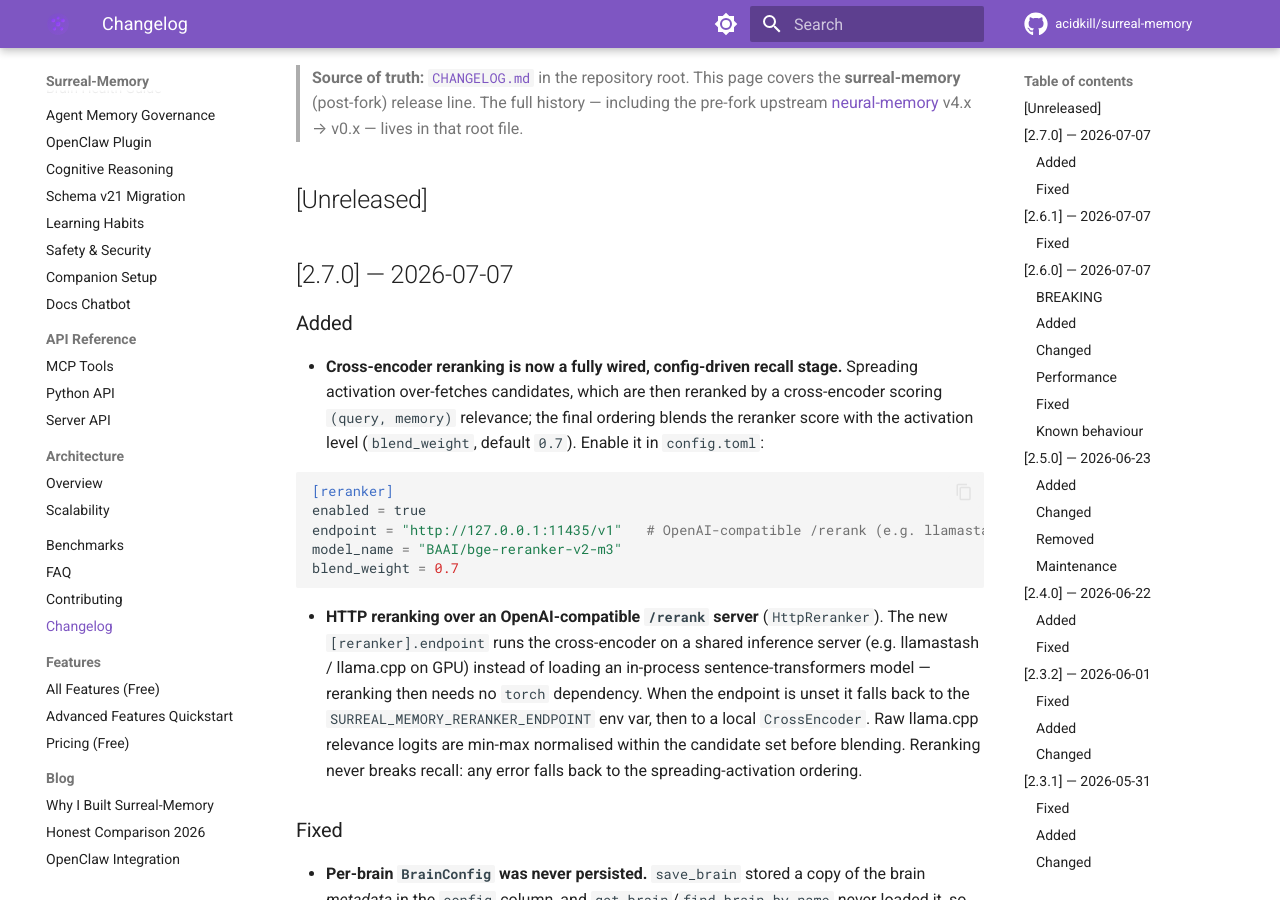
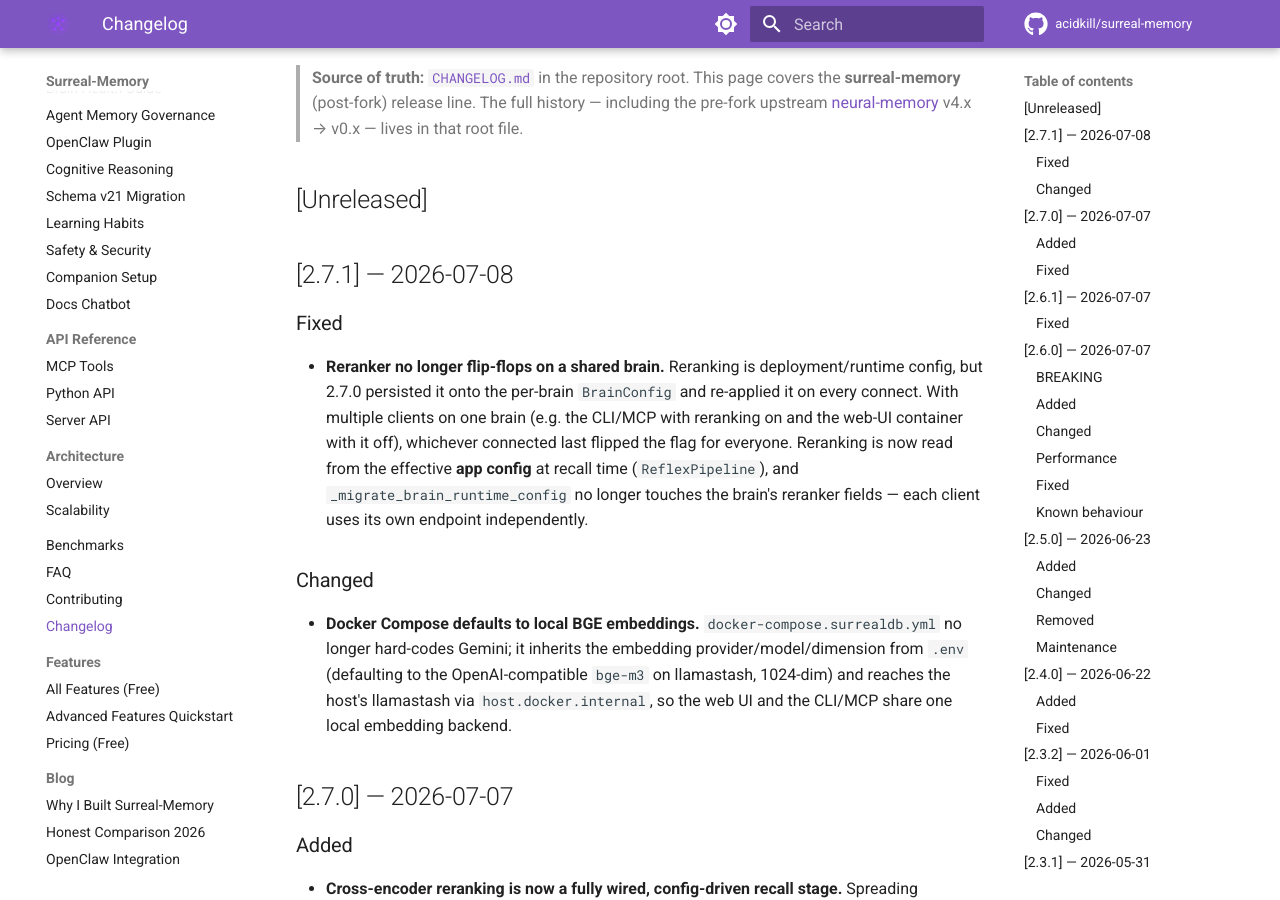
Before and after one commit to RobertSigmundsson/surreal-memory, an MkDocs documentation site: the page built from docs/changelog.md, in a window 1280 px wide and 900 px high, scrolled down 198 px. Built offline with MkDocs 1.6.1 and Material for MkDocs 9.7.7, drawn with Linux system fonts in a browser that asks for light colours; comment, search, counter and statistics services are not loaded; the version menu is left out.

Commit message:
chore(release): 2.7.1

```diff
--- a/docs/changelog.md
+++ b/docs/changelog.md
@@ -11,6 +11,27 @@
 > v4.x → v0.x — lives in that root file.
 
 ## [Unreleased]
+
+## [2.7.1] — 2026-07-08
+
+### Fixed
+
+- **Reranker no longer flip-flops on a shared brain.** Reranking is
+  deployment/runtime config, but 2.7.0 persisted it onto the per-brain
+  `BrainConfig` and re-applied it on every connect. With multiple clients on one
+  brain (e.g. the CLI/MCP with reranking on and the web-UI container with it off),
+  whichever connected last flipped the flag for everyone. Reranking is now read
+  from the effective **app config** at recall time (`ReflexPipeline`), and
+  `_migrate_brain_runtime_config` no longer touches the brain's reranker fields —
+  each client uses its own endpoint independently.
+
+### Changed
+
+- **Docker Compose defaults to local BGE embeddings.** `docker-compose.surrealdb.yml`
+  no longer hard-codes Gemini; it inherits the embedding provider/model/dimension
+  from `.env` (defaulting to the OpenAI-compatible `bge-m3` on llamastash, 1024-dim)
+  and reaches the host's llamastash via `host.docker.internal`, so the web UI and
+  the CLI/MCP share one local embedding backend.
 
 ## [2.7.0] — 2026-07-07
 
--- a/pyproject.toml
+++ b/pyproject.toml
@@ -4,7 +4,7 @@
 
 [project]
 name = "surreal-memory"
-version = "2.7.0"
+version = "2.7.1"
 description = "Reflex-based memory system for AI agents with SurrealDB backend — retrieval through activation, not search"
 readme = "README.md"
 license = "MIT"
--- a/src/surreal_memory/__init__.py
+++ b/src/surreal_memory/__init__.py
@@ -16,7 +16,7 @@
 from surreal_memory.engine.reflex_activation import CoActivation, ReflexActivation
 from surreal_memory.engine.retrieval import DepthLevel, ReflexPipeline, RetrievalResult
 
-__version__ = "2.7.0"
+__version__ = "2.7.1"
 
 __all__ = [
     "__version__",
```
Also changed, not shown: CHANGELOG.md (+21 -0 lines), 4 other files.
